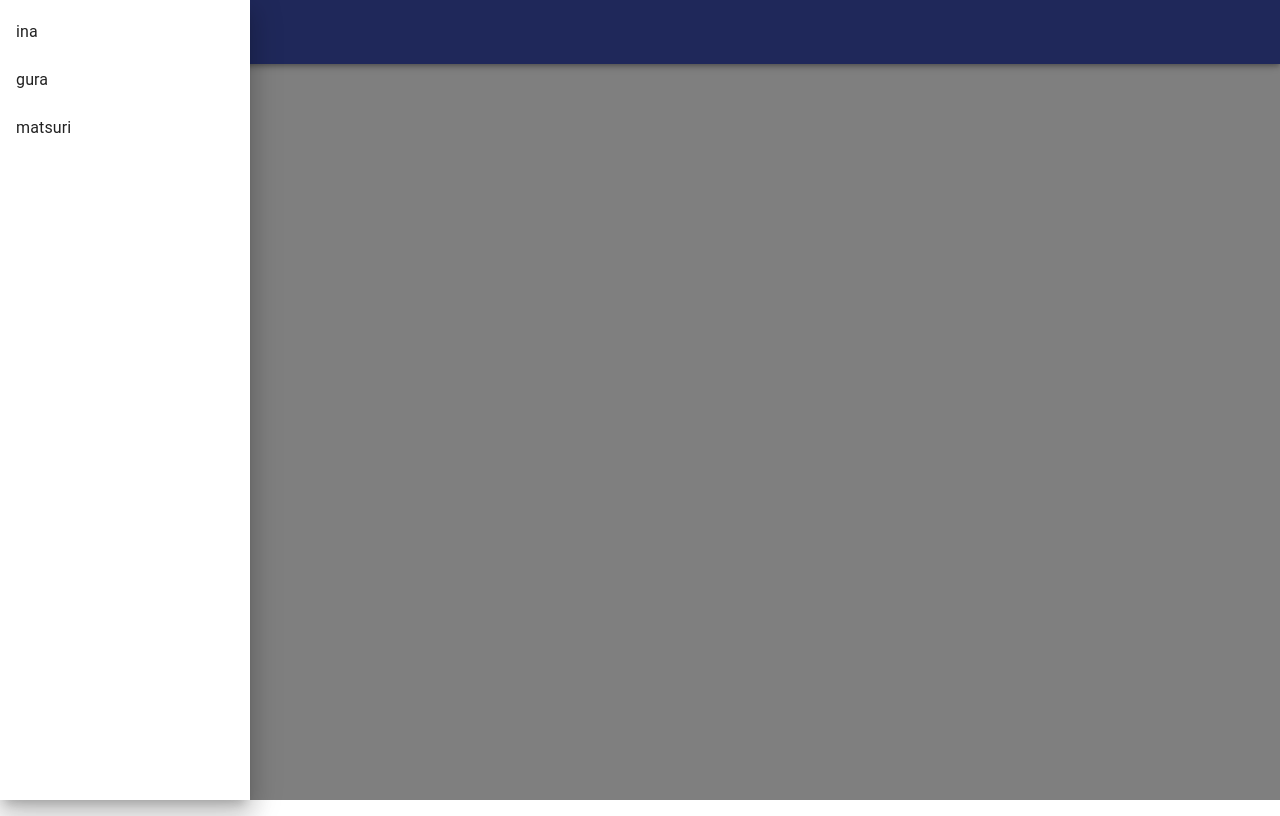
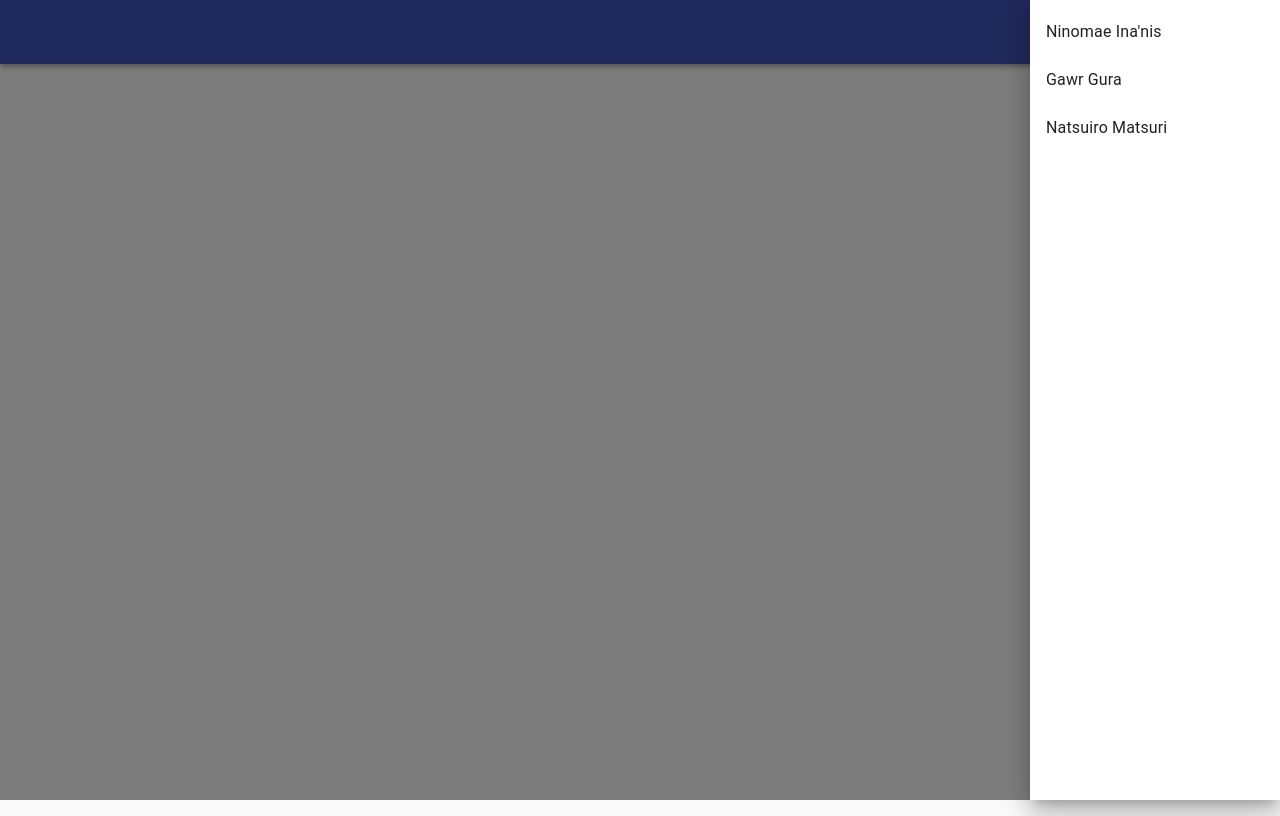
Before and after one commit to justapyromaniac/Inaversary-Project, a React (Create React App) app in the folder inacremental/: page / in a window 1280 px wide. Both pictures are taken after a click on the button "SELECT MEMBER". Built offline with nearby package versions, Linux system fonts and the light colour scheme.

Commit message:
Created primary layout components

```diff
--- a/inacremental/src/App.tsx
+++ b/inacremental/src/App.tsx
@@ -5,7 +5,7 @@ import { BrowserRouter, Switch, Route } from 'react-router-dom';
 import { MembersPageComponent } from './components/MemberPage';
 import { nanoid } from 'nanoid';
 import { Member } from './services/VariableStore';
-import { makeStyles, Container } from '@material-ui/core';
+import { makeStyles, Container, CssBaseline} from '@material-ui/core';
 import { NavbarComponent } from './components/Navbar.component';
 
 /*
@@ -15,16 +15,20 @@ import { NavbarComponent } from './components/Navbar.component';
 const useStyles = makeStyles((theme) => ({
   root: {
     display: 'flex',
+    height: '100%',
+    width: '100%',
   },
   appBarSpacer: theme.mixins.toolbar,
   content: {
-      flexGrow: 1,
-      height: '100vh',
-      overflow: 'auto',
+      flexGrow: 3,
+      height: '100%',
+      width: '100%',
+      overflow: 'hidden',
   },
   container: {
-      paddingTop: theme.spacing(4),
-      paddingBottom: theme.spacing(4),
+      height: '100%',
+      width: '100%',
+      margin: 0
   },
 }));
 //the application needs to rerender for every increment of a resource, but also every new resource that is made
@@ -47,11 +51,12 @@ const App: React.FC = () => {
   //currently the appbar overlaps with the content, making it partially invisible
   return (
     <BrowserRouter>
+      <CssBaseline />
       <div className={classes.root}>
         <NavbarComponent/>
         <main className={classes.content}>
           <div className={classes.appBarSpacer}/>
-          <Container className={classes.container}>
+          <Container className={classes.container} disableGutters={true} maxWidth={false}>
             {generateRoutes(data.members)}
           </Container>
         </main>
--- a/inacremental/src/assets/Resources.json
+++ b/inacremental/src/assets/Resources.json
@@ -1,7 +1,7 @@
 {
     "members": [
         {
-            "name": "ina",
+            "name": "Ninomae Ina'nis",
             "resources": [
                 {
                     "resourceName": "cookie",
@@ -14,7 +14,7 @@
             ]
         },
         {
-            "name": "gura",
+            "name": "Gawr Gura",
             "resources": [
                 {
                     "resourceName": "shrimp",
@@ -27,7 +27,7 @@
             ]
         },
         {
-            "name": "matsuri",
+            "name": "Natsuiro Matsuri",
             "resources": [
                 {
                     "resourceName": "lanterns",
--- a/inacremental/src/components/Counters.component.tsx
+++ b/inacremental/src/components/Counters.component.tsx
@@ -1,7 +1,5 @@
 //collection of all counters that need to be displayed
 //displayed counters vary on th active character
-
-import _ from "lodash";
 import { nanoid } from "nanoid";
 import { useEffect, useState } from "react";
 import VariableStore, { UpdateCountersList } from "../services/VariableStore";
--- a/inacremental/src/components/MemberPage.tsx
+++ b/inacremental/src/components/MemberPage.tsx
@@ -1,24 +1,49 @@
+import { Grid, makeStyles, Typography } from '@material-ui/core';
 import _ from 'lodash';
 import VariableStore from '../services/VariableStore';
 import { CounterListComponent } from './Counters.component';
 import { IncrementButtonComponent } from './IncrementButton.component';
+import {nanoid} from 'nanoid'
+
+const useStyles = makeStyles((theme) => ({
+    gridContainer: {
+        height: '100%',
+    },
+    gridItem: {
+        border: '1px solid black',
+        height: '100%',
+        textAlign: 'center',
+    },
+}));
 
 export const MembersPageComponent: React.FC = () => {
+    const classes = useStyles();
     const currentMember = VariableStore.CurrentMember;
-    return(
-        <div>
-            <span>{currentMember.name}</span>
-            <br/>
-            {
-                currentMember.resources.map(resource => {
+
+    const generateActiveGenerators = () => {
+        return currentMember.resources.map(resource => {
             if(_.isEqual(resource.generationType, "active")) {
-                        return <IncrementButtonComponent {...resource}/>
+                return <IncrementButtonComponent key={nanoid()} {...resource}/>
             } else {
                 return null;
             }
         })
     }
+
+    return(
+        <Grid container spacing={1} className={classes.gridContainer}>
+            <Grid item xs={4} className={classes.gridItem}>
+                <Typography>{currentMember.name}</Typography>
+                <br/>
+                {generateActiveGenerators()}
                 <CounterListComponent/>
-        </div>
+            </Grid>
+            <Grid item xs={4} className={classes.gridItem}>
+                <Typography>Idle generators (Coming soon!)</Typography>
+            </Grid>
+            <Grid item xs={4} className={classes.gridItem}>
+            <Typography>Upgrades (Coming soon!)</Typography>
+            </Grid>
+        </Grid>
     );
 }
--- a/inacremental/src/components/Navbar.component.tsx
+++ b/inacremental/src/components/Navbar.component.tsx
@@ -20,13 +20,18 @@ const useStyles = makeStyles((theme) => ({
     fullList: {
         width: 'auto',
     },
+    toolBar: {
+        display: 'flex',
+        flexDirection: 'row-reverse'
+    },
 }));
 
 //top bar of the page layout
 export const NavbarComponent: React.FC = () => {
+    const anchor = "right";
     const classes = useStyles();
     const [state, setState] = useState({
-        left: false,
+        right: false,
     });
 
     const toggleDrawer = (anchor: string, open: boolean) => (event: any) => {
@@ -39,7 +44,8 @@ export const NavbarComponent: React.FC = () => {
 
     const handleMemberChange = (member: Member) => {
         VariableStore.CurrentMember = member;
-        setState({"left": false });
+        toggleDrawer(anchor, false)
+        //setState({anchor: false });
     }
 
     const generateLinks = (members: Member[]) => {
@@ -47,8 +53,8 @@ export const NavbarComponent: React.FC = () => {
             <div
             className={classes.list}
             role="presentation"
-            onClick={toggleDrawer("left", false)}
-            onKeyDown={toggleDrawer("left", false)}
+            onClick={toggleDrawer(anchor, false)}
+            onKeyDown={toggleDrawer(anchor, false)}
             >
                 <List>
                 {
@@ -68,14 +74,14 @@ export const NavbarComponent: React.FC = () => {
 
     return(
         <AppBar>
-            <Toolbar>
-                <Button onClick={toggleDrawer('left', true)}>Select member</Button>
+            <Toolbar className={classes.toolBar}>
+                <Button onClick={toggleDrawer(anchor, true)}>Select member</Button>
             </Toolbar>
             <SwipeableDrawer
-                anchor="left"
-                open={state["left"]}
-                onClose={toggleDrawer("left", false)}
-                onOpen={toggleDrawer("left", true)}
+                anchor={anchor}
+                open={state[anchor]}
+                onClose={toggleDrawer(anchor, false)}
+                onOpen={toggleDrawer(anchor, true)}
             >
                 {generateLinks(data.members)}
             </SwipeableDrawer>
--- a/inacremental/src/index.css
+++ b/inacremental/src/index.css
@@ -4,6 +4,21 @@ body {
     sans-serif;
   -webkit-font-smoothing: antialiased;
   -moz-osx-font-smoothing: grayscale;
+  margin: 0;
+  height: 100%;
+  width: 100%;
+}
+
+@media screen {
+  html {
+    height: 100%;
+    width: 100%;
+  }
+}
+
+#root {
+  height: 100%;
+  width: 100%;
 }
 
 code {
--- a/inacremental/src/services/ActiveGenerator.ts
+++ b/inacremental/src/services/ActiveGenerator.ts
@@ -3,6 +3,8 @@ import Generator from "./Generator";
 //class for an active generator. Parts you need to interact with for it to make resources
 export default class ActiveGenerator extends Generator {
 
+
+    // eslint-disable-next-line @typescript-eslint/no-useless-constructor
     constructor(resourceName: string, generationValue: number) {
         super(resourceName, generationValue);
 
--- a/inacremental/src/services/PassiveGenerator.ts
+++ b/inacremental/src/services/PassiveGenerator.ts
@@ -3,8 +3,10 @@ import Generator from "./Generator";
 //class for a passive generator. A generator that makes resource over time automatically
 export default class PassiveGenerator extends Generator {
 
+    /*
     constructor(resourceName: string, generationValue: number) {
         super(resourceName, generationValue);
 
     }
+    */
 }
```
Lines whose indentation alone changed are shown as unchanged.
